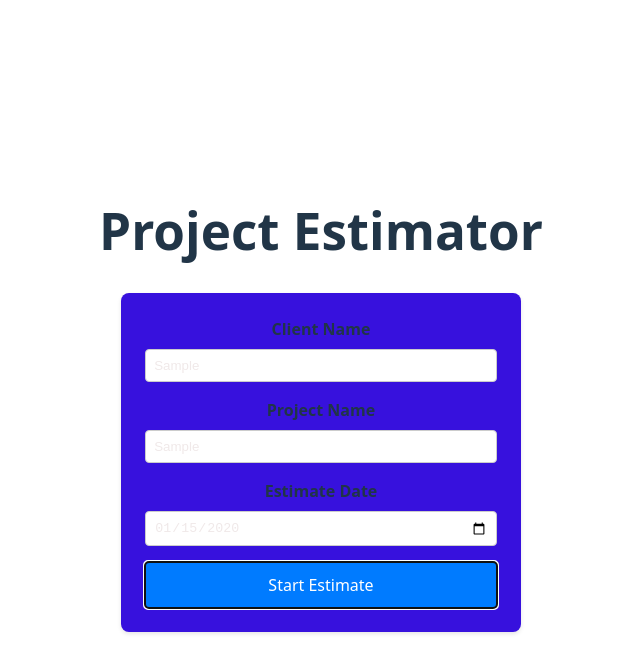
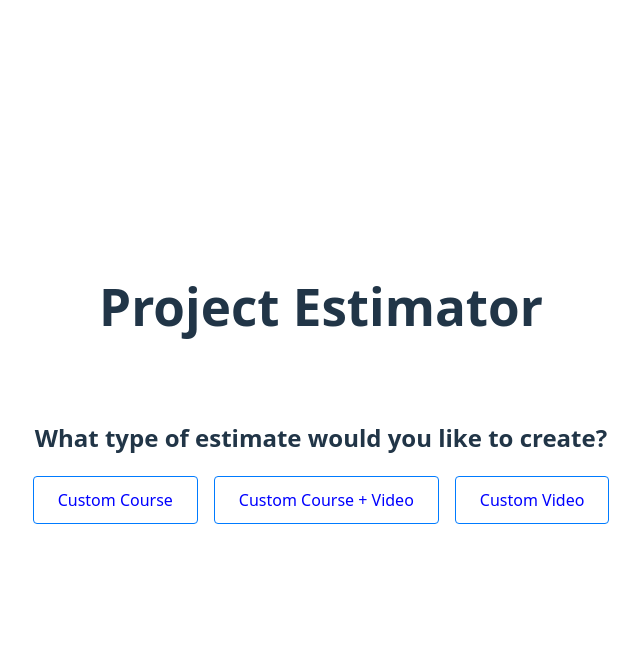
Before and after one commit to sbcybersolutions/project-estimator, a React (Vite) app: page / in a window 1280 px wide. Both pictures are taken after typing "Sample", "Sample", "2020-01-15" into the empty fields and a click on the button "Start Estimate". Shown: the top 672 px of the page, without its empty margins (319-959 px from the left). Built offline with nearby package versions, Linux system fonts and the light colour scheme.

Commit message:
Added estimate type selector function

```diff
--- a/src/App.jsx
+++ b/src/App.jsx
@@ -1,18 +1,39 @@
 // src/App.jsx
-import React from 'react';
+import React, { useState } from 'react';
+import './App.css';
 import EstimateForm from './components/EstimateForm';
-import './App.css';
+import EstimateTypeSelector from './components/EstimateTypeSelector';
 
 function App() {
-  const handleEstimateStart = ({ clientName, projectName, estimateDate }) => {
-    console.log('New estimate for', clientName, projectName, estimateDate);
-    // TODO: route to next step, save to context/store, etc.
+  // 'form' shows the client/project/date form,
+  // 'type' shows the estimate type selector
+  const [step, setStep] = useState('form');
+  const [formValues, setFormValues] = useState(null);
+
+  // Called when the user submits the EstimateForm
+  const handleEstimateStart = values => {
+    setFormValues(values);
+    setStep('type');
+  };
+
+  // Called when the user selects an estimate type
+  const handleTypeSelect = type => {
+    console.log('Selected estimate type:', type);
+    console.log('Form data:', formValues);
+    // TODO: proceed to next step (e.g. detailed estimate builder or routing)
   };
 
   return (
     <div className="App">
       <h1>Project Estimator</h1>
-      <EstimateForm onSubmit={handleEstimateStart} />
+
+      {step === 'form' && (
+        <EstimateForm onSubmit={handleEstimateStart} />
+      )}
+
+      {step === 'type' && (
+        <EstimateTypeSelector onSelect={handleTypeSelect} />
+      )}
     </div>
   );
 }
--- /dev/null
+++ b/src/components/EstimateTypeSelector.jsx
@@ -0,0 +1,34 @@
+import React from 'react';
+
+const OPTIONS = [
+  { value: 'customCourse', label: 'Custom Course' },
+  { value: 'coursePlusVideo', label: 'Custom Course + Video' },
+  { value: 'customVideo', label: 'Custom Video' },
+];
+
+export default function EstimateTypeSelector({ onSelect }) {
+  return (
+    <div style={{ textAlign: 'center', padding: '2rem' }}>
+      <h2>What type of estimate would you like to create?</h2>
+      <div style={{ display: 'flex', justifyContent: 'center', gap: '1rem', flexWrap: 'wrap' }}>
+        {OPTIONS.map(opt => (
+          <button
+            key={opt.value}
+            onClick={() => onSelect(opt.value)}
+            style={{
+              padding: '0.75rem 1.5rem',
+              fontSize: '1rem',
+              borderRadius: '4px',
+              border: '1px solid #007bff',
+              background: '#fff',
+              color: 'blue',
+              cursor: 'pointer'
+            }}
+          >
+            {opt.label}
+          </button>
+        ))}
+      </div>
+    </div>
+  );
+}
```
